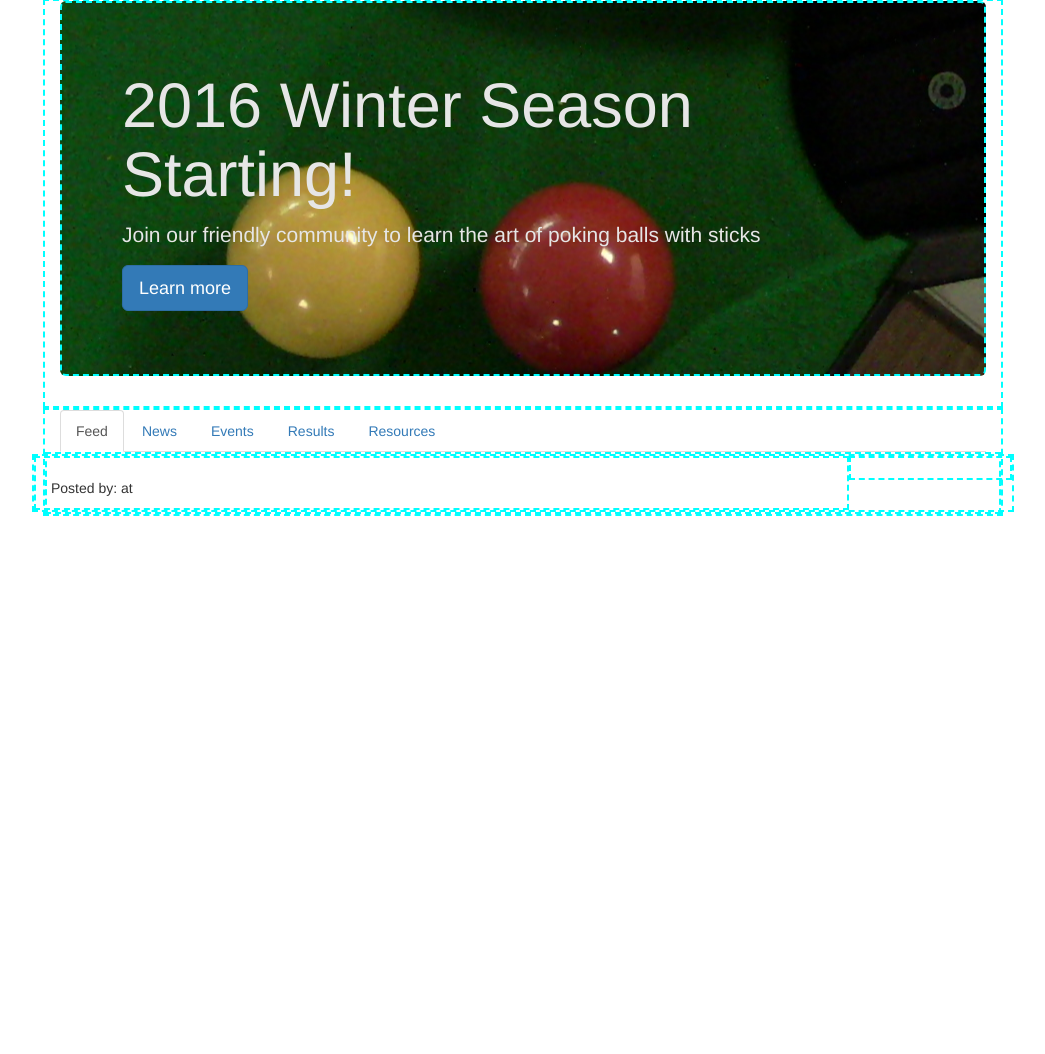
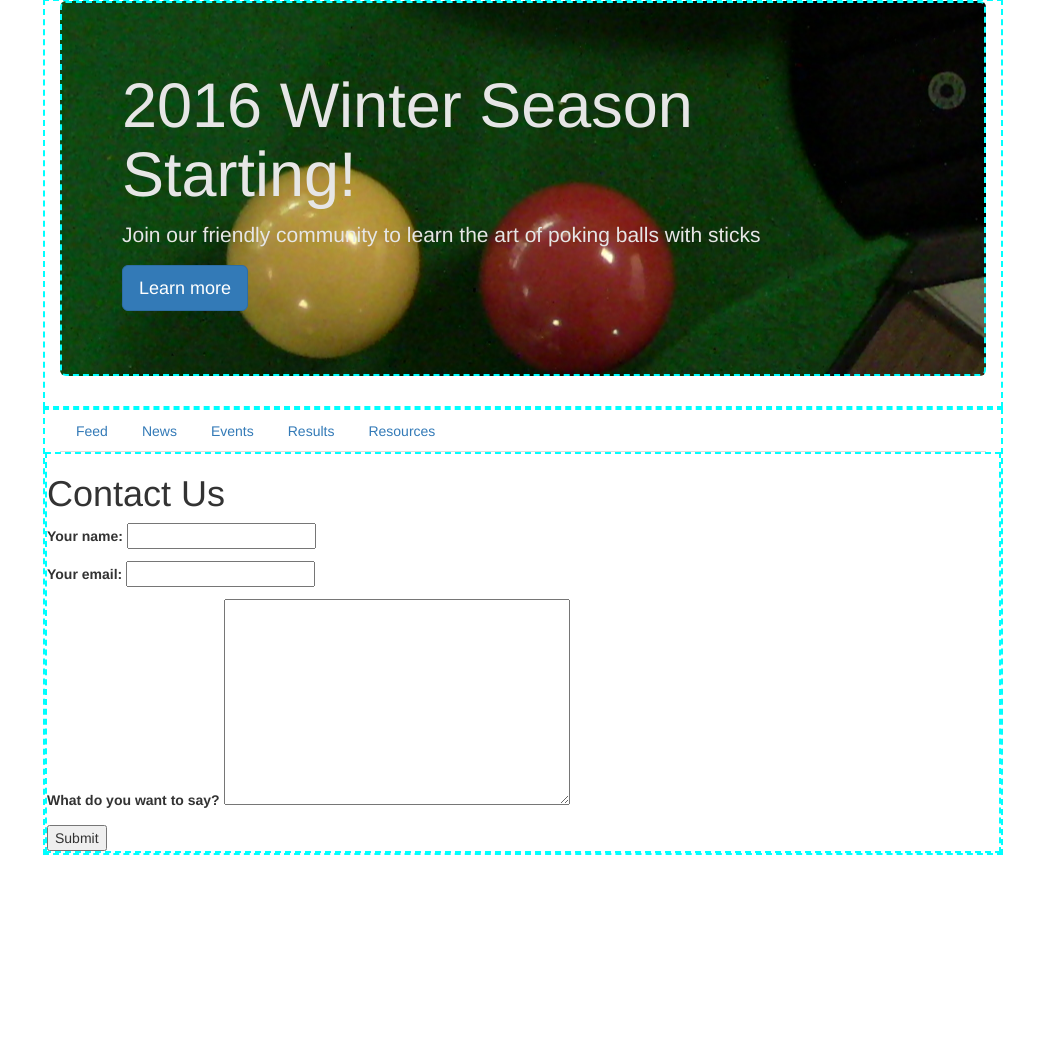
Before and after one commit to benjiboi214/mmpl, a Django app: page /contact/ in a window 1280 px wide. Shown: the part 71-1125 px from the top of the page, without its empty margins (117-1162 px from the left). Run offline with Django 3.2, Linux system fonts and the light colour scheme; data comes from the database, SQL or seed files in the repository; some libraries are stand-ins or nearby versions.

Commit message:
Sickness Progress! -Added forms.py -in forms.py added ContactForm so we can collect details for new players. -Added init method for changing the form labels -no changes to template tags. -urls.py added contact url -added email logic to views.py -remember basic form structure. if post, if valid. -changed some settings to make email work. -added contact template to tell the system how to send emails. -modified base.html to include the url for contact -Fixed the active view so that it will only show the feed as active if you’re on the index page. -Fixed the title block so its appended at the end of mmpl.

```diff
--- /dev/null
+++ b/core/forms.py
@@ -0,0 +1,16 @@
+from django import forms
+from core.models import Post
+
+class ContactForm(forms.Form):
+    contact_name = forms.CharField(required=True)
+    contact_email = forms.EmailField(required=True)
+    content = forms.CharField(
+        required=True,
+        widget=forms.Textarea
+    )
+
+    def __init__(self, *args, **kwargs):
+        super(ContactForm, self).__init__(*args, **kwargs)
+        self.fields['contact_name'].label = "Your name:"
+        self.fields['contact_email'].label = "Your email:"
+        self.fields['content'].label = "What do you want to say?"
--- a/core/urls.py
+++ b/core/urls.py
@@ -10,6 +10,8 @@
     url(r'^news/$', views.news, name='news'),
     url(r'^events/$', views.events, name='events'),
     url(r'^results/$', views.results, name='results'),
+    url(r'^contact/$', views.contact, name='contact'),
     url(r'^resources/$', views.resources, name='resources'),
     url(r'^(?P<post_name_slug>[\w\-\d\/]+)/$', views.post, name='post'),
+
 ]
--- a/core/views.py
+++ b/core/views.py
@@ -1,13 +1,22 @@
 from django.shortcuts import render
 from django.http import HttpResponse
 from core.models import Post
+from core.forms import ContactForm
+from django.shortcuts import redirect
+#ContactForm email imports
+from django.template.loader import get_template
+from django.core.mail import EmailMessage
+from django.template import Context
+from django.contrib import messages
+
 
 def index(request):
     large = Post.objects.filter(post_type='LG', hidden=False).order_by('-date')
     small = Post.objects.filter(post_type='SM', hidden=False).order_by('-date')
 
     context_dict = {'large_posts': large,
-    				'small_posts': small,}
+    				'small_posts': small,
+    				'actual_category': 'Feed'}
 
     response = render(request, 'core/feed.html', context_dict)
     return response
@@ -69,20 +78,43 @@
     return response
 
 #Un hash after template, url and form are complete
-#def contact(request):
-#
-#    if request.method == 'POST':
-#        form = ContactForm(request.POST)
-#        if form.is_valid():
-#            form.save(commite=True)
-#            #request.form_submitted = True #will this work? add info in index request to pull this info out and display info regarding successful form submission
-#            return index(request)
-#        else:
-#            print form.errors
-#    else:
-#        form = ContactForm()
-#
-#    context_dict = {'form': form}
-#
-#    response = render(request, 'core/contact.html', context_dict)
-#    return response
+def contact(request):
+    form_class = ContactForm
+
+    if request.method == 'POST':
+        form = form_class(data=request.POST)
+
+        if form.is_valid():
+            contact_name = request.POST.get(
+                'contact_name',
+                '')
+            contact_email = request.POST.get(
+                'contact_email',
+                '')
+            form_content = request.POST.get('content', '')
+
+            #Email the profile with the contact info
+            template = get_template('contact_template.txt')
+            context = Context({
+                'contact_name': contact_name,
+                'contact_email': contact_email,
+                'form_content': form_content,
+            })
+            content = template.render(context)
+
+            email = EmailMessage(
+                "New contact form submission",
+                content,
+                "Your website" +'',
+                ['youremail@gmail.com'],
+                headers = {'Reply-To': contact_email }
+            )
+            email.send()
+            messages.success(request, 'Email Sent')
+
+            return render(request, 'core/contact.html')
+
+    context_dict = {'form': form_class,}
+
+    response = render(request, 'core/contact.html', context_dict)
+    return response
--- a/templates/core/base.html
+++ b/templates/core/base.html
@@ -7,7 +7,12 @@
         <meta http-equiv="X-UA-Compatible" content="IE=edge">
         <meta name="viewport" content="width=device-width, initial-scale=1">
         <!-- The above 3 meta tags *must* come first in the head; any other head content must come *after* these tags -->
-        <title>Melbourne Metropolitan Pool League</title>
+        <title>Melbourne Metropolitan Pool League
+            {% block title %}
+                {% if actual_category %}
+                     - {{ actual_category }}
+                {% endif %}
+            {% endblock %}</title>
 
         <!-- Bootstrap -->
         <link href="{% static "css/bootstrap.min.css" %}" rel="stylesheet">
@@ -43,7 +48,7 @@
                 <!-- Collect the nav links, forms, and other content for toggling -->
                 <div class="collapse navbar-collapse" id="bs-example-navbar-collapse-1">
                     <ul class="nav navbar-nav">
-                        <li><a href="#">Join MMPL</a></li>
+                        <li><a href="{% url 'contact' %}">Join MMPL</a></li>
                     </ul>
                     <form class="navbar-form navbar-right" role="search">
                         <div class="form-group">
@@ -54,7 +59,7 @@
                         </div>
                     </form>
                     <ul class="nav navbar-nav navbar-right">
-                        <li><a href="#">Contact</a></li>
+                        <li><a href="{% url 'contact' %}">Contact</a></li>
                         <li class="dropdown">
                             <a href="#" class="dropdown-toggle" data-toggle="dropdown" role="button" aria-haspopup="true" aria-expanded="false">Members <span class="caret"></span></a>
                             <ul class="dropdown-menu">
@@ -73,7 +78,7 @@
         {% endblock %}
         <div class="container">
             <ul class="nav nav-tabs">
-                {% if actual_category %} <li> {% else %} <li class="active"> {% endif %}<a href="{% url 'index' %}">Feed</a></li>
+                {% if actual_category == 'Feed' %} <li class="active"> {% else %} <li> {% endif %}<a href="{% url 'index' %}">Feed</a></li>
                 {% if actual_category == 'News' %} <li class="active"> {% else %} <li> {% endif %}<a href="{% url 'news' %}">News</a></li>
                 {% if actual_category == 'Events' %} <li class="active"> {% else %} <li> {% endif %}<a href="{% url 'events' %}">Events</a></li>
                 {% if actual_category == 'Results' %} <li class="active"> {% else %} <li> {% endif %}<a href="{% url 'results' %}">Results</a></li>
--- /dev/null
+++ b/templates/core/contact.html
@@ -0,0 +1,20 @@
+{% extends "core/base.html" %}
+
+{% block title %} - Contact{% endblock %}
+
+{% block body %}
+    <h1>Contact Us</h1>
+    {% if messages %}
+        {% for message in messages %}
+            <h3>{{ message }}</h3>
+        {% endfor %}
+    {% endif %}
+    {% if form %}
+    <form role="form" action="" method="post">
+        {% csrf_token %}
+        {{form.as_p}}
+        <button type="submit">Submit</button>
+    </form>
+    {% endif %}
+
+{% endblock %}
```
Also changed, not shown: mmpl/settings.py (+7 -0 lines), templates/contact_template.txt (added, +8 -0 lines), core/templatetags/core_extras.py (line endings or trailing spaces).
